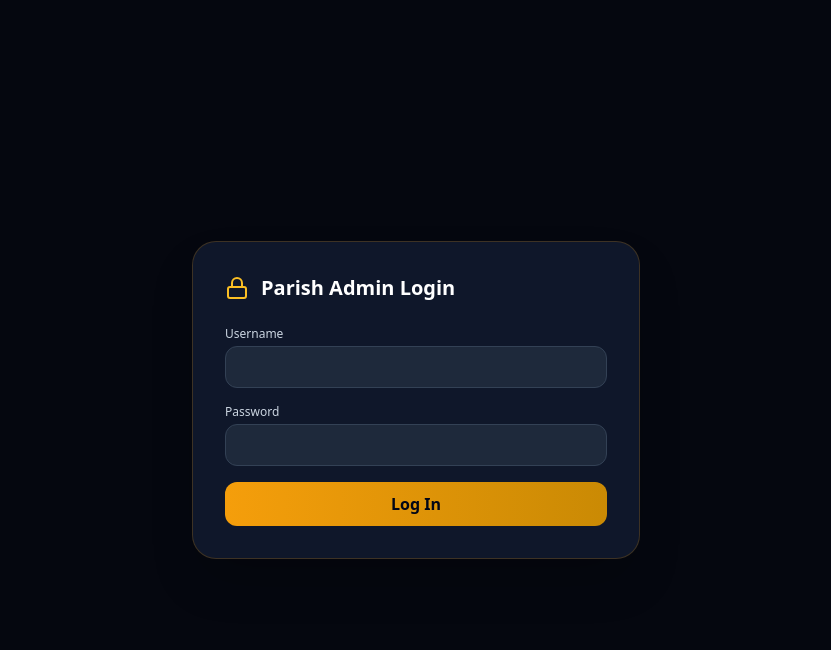
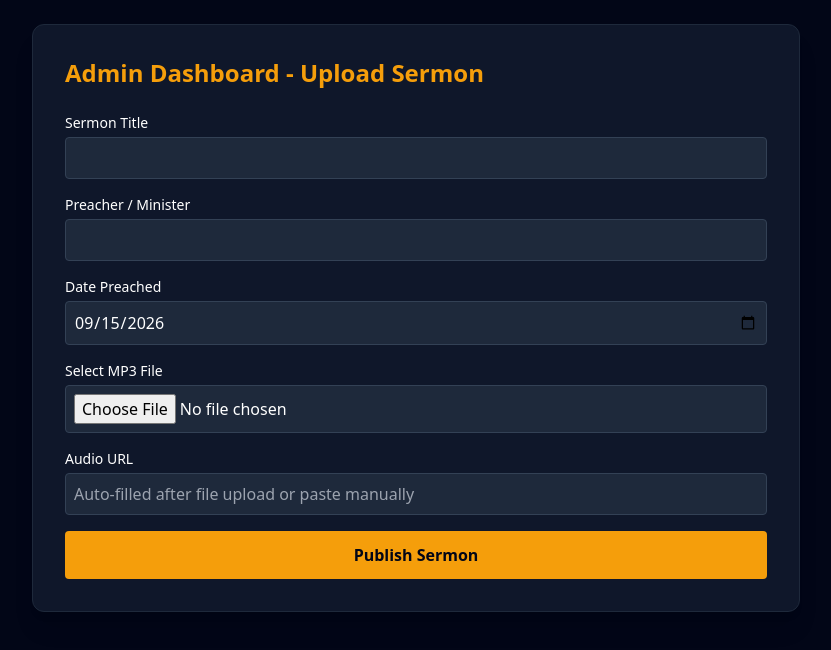
Before and after one commit to Vindicated1/rccg-divine-favour, a Next.js app: page /admin in a window 1280 px wide. Shown: the top 650 px of the page, without its empty margins (224-1055 px from the left). Built offline with nearby package versions, Linux system fonts and the light colour scheme.

Commit message:
Edited URLink

```diff
--- a/src/app/admin/page.js
+++ b/src/app/admin/page.js
@@ -1,110 +1,67 @@
 'use client';
 
 import { useState, useEffect } from 'react';
-import { Lock, Plus, Upload, LogOut, Heart, CheckCircle, Music, FileAudio } from 'lucide-react';
 import { createClient } from '@supabase/supabase-js';
 
-// Initialize client-side Supabase client for audio uploads
-const supabaseUrl = process.env.NEXT_PUBLIC_SUPABASE_URL || '';
-const supabaseAnonKey = process.env.NEXT_PUBLIC_SUPABASE_ANON_KEY || '';
-const supabase = createClient(supabaseUrl, supabaseAnonKey);
+// Safe helper function to avoid build-time crashes if env vars are missing
+const getSupabaseClient = () => {
+  const url = process.env.NEXT_PUBLIC_SUPABASE_URL;
+  const key = process.env.NEXT_PUBLIC_SUPABASE_ANON_KEY;
+  if (!url || !url.startsWith('http')) return null;
+  return createClient(url, key);
+};
 
 export default function AdminPage() {
-  const [isAuthenticated, setIsAuthenticated] = useState(false);
-  const [activeTab, setActiveTab] = useState('sermons');
-  const [credentials, setCredentials] = useState({ username: '', password: '' });
-  const [loginError, setLoginError] = useState('');
+  const [sermonForm, setSermonForm] = useState({
+    title: '',
+    speaker: '',
+    date_preached: new Date().toISOString().split('T')[0],
+    audio_url: '',
+  });
+  const [uploadStatus, setUploadStatus] = useState('');
+  const [uploading, setUploading] = useState(false);
 
-  // Sermon state
-  const [sermonForm, setSermonForm] = useState({
-    title: '', speaker: '', date_preached: new Date().toISOString().split('T')[0], audio_url: ''
-  });
-  const [audioFile, setAudioFile] = useState(null);
-  const [uploadingFile, setUploadingFile] = useState(false);
-  const [uploadStatus, setUploadStatus] = useState('');
+  // File Upload Handler using safe Supabase client
+  const handleFileUpload = async (e) => {
+    const file = e.target.files[0];
+    if (!file) return;
 
-  // Prayer state
-  const [prayers, setPrayers] = useState([]);
-  const [loadingPrayers, setLoadingPrayers] = useState(false);
+    const supabase = getSupabaseClient();
+    if (!supabase) {
+      setUploadStatus('Error: Supabase environment variables are missing.');
+      return;
+    }
 
-  const handleLogin = async (e) => {
-    e.preventDefault();
-    setLoginError('');
-    const res = await fetch('/api/auth/login', {
-      method: 'POST',
-      headers: { 'Content-Type': 'application/json' },
-      body: JSON.stringify(credentials),
-    });
-    if (res.ok) setIsAuthenticated(true);
-    else setLoginError('Invalid credentials.');
-  };
-
-  const fetchPrayers = async () => {
-    setLoadingPrayers(true);
-    try {
-      const res = await fetch('/api/prayers');
-      if (res.ok) {
-        const data = await res.json();
-        setPrayers(data);
-      }
-    } catch (err) {
-      console.error(err);
-    } finally {
-      setLoadingPrayers(false);
-    }
-  };
-
-  useEffect(() => {
-    if (isAuthenticated && activeTab === 'prayers') {
-      fetchPrayers();
-    }
-  }, [isAuthenticated, activeTab]);
-
-  const updatePrayerStatus = async (id, status) => {
-    await fetch('/api/prayers', {
-      method: 'PATCH',
-      headers: { 'Content-Type': 'application/json' },
-      body: JSON.stringify({ id, status }),
-    });
-    fetchPrayers();
-  };
-
-  // Upload MP3 directly to Supabase Storage
-  const handleFileUpload = async (file) => {
-    if (!file) return;
-    setUploadingFile(true);
-    setUploadStatus('Uploading MP3 to storage...');
+    setUploading(true);
+    setUploadStatus('Uploading audio file to storage...');
 
     try {
-      const fileExt = file.name.split('.').pop();
-      const fileName = `${Date.now()}_${Math.random().toString(36).substring(2, 7)}.${fileExt}`;
-      const filePath = `sermons/${fileName}`;
-
+      const fileName = `${Date.now()}_${file.name.replace(/\s+/g, '_')}`;
       const { data, error } = await supabase.storage
         .from('sermons-audio')
-        .upload(filePath, file);
+        .upload(fileName, file);
 
       if (error) throw error;
 
-      // Get public URL
       const { data: publicUrlData } = supabase.storage
         .from('sermons-audio')
-        .getPublicUrl(filePath);
+        .getPublicUrl(fileName);
 
-      setSermonForm((prev) => ({ ...prev, audio_url: publicUrlData.publicUrl }));
+      const publicUrl = publicUrlData.publicUrl;
+      setSermonForm((prev) => ({ ...prev, audio_url: publicUrl }));
       setUploadStatus('Audio file uploaded successfully!');
     } catch (err) {
-      console.error('File upload failed:', err);
-      setUploadStatus('Failed to upload MP3 file. You can also paste an MP3 URL manually.');
+      console.error(err);
+      setUploadStatus(`Upload failed: ${err.message}`);
     } finally {
-      setUploadingFile(false);
+      setUploading(false);
     }
   };
 
   const handleAddSermon = async (e) => {
     e.preventDefault();
     if (!sermonForm.audio_url) {
-      setUploadStatus('Please upload an MP3 file or provide an Audio URL first.');
+      setUploadStatus('Please upload an MP3 file or enter an Audio URL first.');
       return;
     }
 
@@ -116,175 +73,100 @@ export default function AdminPage() {
         body: JSON.stringify(sermonForm),
       });
 
-      let result = {};
-      try {
-        result = await res.json();
-      } catch (err) {
-        result = {};
-      }
+      const result = await res.json();
 
       if (res.ok) {
         setUploadStatus('Sermon published successfully!');
-        setSermonForm({ title: '', speaker: '', date_preached: new Date().toISOString().split('T')[0], audio_url: '' });
+        setSermonForm({
+          title: '',
+          speaker: '',
+          date_preached: new Date().toISOString().split('T')[0],
+          audio_url: '',
+        });
       } else {
-        setUploadStatus(`Error: ${result.error || res.statusText || 'Failed to save sermon'}`);
+        setUploadStatus(`Error: ${result.error || 'Failed to publish sermon'}`);
       }
     } catch (err) {
-      setUploadStatus(`Connection error: ${err.message || 'Failed to reach server'}`);
+      setUploadStatus('Connection error while saving sermon.');
     }
   };
 
-  if (!isAuthenticated) {
-    return (
-      <div className="min-h-screen bg-[#05070F] flex items-center justify-center p-4">
-        <div className="max-w-md w-full bg-slate-900 border border-amber-500/20 rounded-3xl p-8 shadow-2xl">
-          <div className="flex items-center space-x-3 mb-6">
-            <Lock className="w-6 h-6 text-amber-400" />
-            <h2 className="text-xl font-bold text-white">Parish Admin Login</h2>
-          </div>
-          {loginError && <p className="text-rose-400 text-xs mb-4">{loginError}</p>}
-          <form onSubmit={handleLogin} className="space-y-4">
-            <div>
-              <label className="block text-xs font-medium text-slate-300 mb-1">Username</label>
-              <input type="text" required className="w-full bg-slate-800 border border-slate-700 rounded-xl px-4 py-2 text-white focus:outline-none focus:border-amber-500" value={credentials.username} onChange={(e) => setCredentials({ ...credentials, username: e.target.value })} />
-            </div>
-            <div>
-              <label className="block text-xs font-medium text-slate-300 mb-1">Password</label>
-              <input type="password" required className="w-full bg-slate-800 border border-slate-700 rounded-xl px-4 py-2 text-white focus:outline-none focus:border-amber-500" value={credentials.password} onChange={(e) => setCredentials({ ...credentials, password: e.target.value })} />
-            </div>
-            <button type="submit" className="w-full py-2.5 bg-gradient-to-r from-amber-500 to-yellow-600 hover:from-amber-400 hover:to-yellow-500 text-slate-950 font-bold rounded-xl">Log In</button>
-          </form>
-        </div>
-      </div>
-    );
-  }
+  return (
+    <div className="min-h-screen bg-slate-950 text-white p-6">
+      <div className="max-w-3xl mx-auto bg-slate-900 border border-slate-800 rounded-xl p-8 shadow-xl">
+        <h1 className="text-2xl font-bold mb-6 text-amber-500">Admin Dashboard - Upload Sermon</h1>
 
-  return (
-    <div className="min-h-screen bg-[#05070F] text-slate-100 p-6 md:p-12">
-      <div className="max-w-5xl mx-auto space-y-8">
-        <div className="flex items-center justify-between border-b border-amber-500/20 pb-4">
-          <div>
-            <h2 className="text-2xl font-bold text-white">Admin Dashboard</h2>
-            <p className="text-xs text-amber-400">RCCG Divine Favour Parish, Ajibode Ibadan</p>
-          </div>
-          <button onClick={() => setIsAuthenticated(false)} className="flex items-center gap-2 text-xs text-slate-400 hover:text-white bg-slate-900 border border-slate-800 px-3 py-1.5 rounded-xl">
-            <LogOut className="w-4 h-4" /> Logout
-          </button>
-        </div>
-
-        {/* Tab Switcher */}
-        <div className="flex space-x-4 border-b border-slate-800">
-          <button
-            onClick={() => setActiveTab('sermons')}
-            className={`pb-3 px-2 text-sm font-medium border-b-2 transition ${activeTab === 'sermons' ? 'border-amber-400 text-amber-400' : 'border-transparent text-slate-400 hover:text-slate-200'}`}
-          >
-            Manage Sermons
-          </button>
-          <button
-            onClick={() => setActiveTab('prayers')}
-            className={`pb-3 px-2 text-sm font-medium border-b-2 transition ${activeTab === 'prayers' ? 'border-amber-400 text-amber-400' : 'border-transparent text-slate-400 hover:text-slate-200'}`}
-          >
-            Prayer Requests
-          </button>
-        </div>
-
-        {/* TAB 1: SERMONS */}
-        {activeTab === 'sermons' && (
-          <div className="bg-slate-900/80 border border-amber-500/20 rounded-3xl p-6 shadow-xl">
-            <h3 className="text-lg font-bold text-white mb-4 flex items-center gap-2">
-              <Plus className="w-5 h-5 text-amber-400" /> Upload New Audio Sermon
-            </h3>
-
-            {uploadStatus && <p className="text-sm text-amber-400 mb-4 bg-amber-500/10 border border-amber-500/20 p-3 rounded-xl">{uploadStatus}</p>}
-
-            <form onSubmit={handleAddSermon} className="space-y-4">
-              <div className="grid grid-cols-1 md:grid-cols-2 gap-4">
-                <div>
-                  <label className="block text-xs text-slate-400 mb-1">Sermon Title</label>
-                  <input type="text" required placeholder="e.g. Walking in Divine Favour" className="w-full bg-slate-800 border border-slate-700 rounded-xl px-4 py-2 text-white focus:border-amber-500 focus:outline-none" value={sermonForm.title} onChange={(e) => setSermonForm({ ...sermonForm, title: e.target.value })} />
-                </div>
-                <div>
-                  <label className="block text-xs text-slate-400 mb-1">Preacher / Minister</label>
-                  <input type="text" required placeholder="e.g. Pastor In-Charge" className="w-full bg-slate-800 border border-slate-700 rounded-xl px-4 py-2 text-white focus:border-amber-500 focus:outline-none" value={sermonForm.speaker} onChange={(e) => setSermonForm({ ...sermonForm, speaker: e.target.value })} />
-                </div>
-              </div>
-
-              <div className="grid grid-cols-1 md:grid-cols-2 gap-4">
-                <div>
-                  <label className="block text-xs text-slate-400 mb-1">Date Preached</label>
-                  <input type="date" required className="w-full bg-slate-800 border border-slate-700 rounded-xl px-4 py-2 text-white focus:border-amber-500 focus:outline-none" value={sermonForm.date_preached} onChange={(e) => setSermonForm({ ...sermonForm, date_preached: e.target.value })} />
-                </div>
-
-                <div>
-                  <label className="block text-xs text-slate-400 mb-1">Select MP3 File from Device</label>
-                  <input
-                    type="file"
-                    accept="audio/*"
-                    onChange={(e) => {
-                      const file = e.target.files[0];
-                      if (file) handleFileUpload(file);
-                    }}
-                    className="w-full bg-slate-800 border border-slate-700 rounded-xl px-3 py-1.5 text-xs text-slate-300 file:mr-3 file:py-1 file:px-3 file:rounded-lg file:border-0 file:text-xs file:font-semibold file:bg-amber-500 file:text-slate-950 hover:file:bg-amber-400"
-                  />
-                </div>
-              </div>
-
-              <div>
-                <label className="block text-xs text-slate-400 mb-1">Audio URL (Auto-filled after upload or paste manually)</label>
-                <input type="url" required placeholder="https://..." className="w-full bg-slate-800 border border-slate-700 rounded-xl px-4 py-2 text-white focus:border-amber-500 focus:outline-none" value={sermonForm.audio_url} onChange={(e) => setSermonForm({ ...sermonForm, audio_url: e.target.value })} />
-              </div>
-
-              <button
-                type="submit"
-                disabled={uploadingFile}
-                className="px-6 py-3 bg-gradient-to-r from-amber-500 to-yellow-600 hover:from-amber-400 hover:to-yellow-500 text-slate-950 font-bold rounded-xl flex items-center gap-2 transition disabled:opacity-50"
-              >
-                <Upload className="w-4 h-4" /> Publish Sermon
-              </button>
-            </form>
+        {uploadStatus && (
+          <div className="mb-6 p-4 rounded bg-slate-800 border border-slate-700 text-amber-400">
+            {uploadStatus}
           </div>
         )}
 
-        {/* TAB 2: PRAYERS */}
-        {activeTab === 'prayers' && (
-          <div className="space-y-4">
-            <h3 className="text-lg font-bold text-white flex items-center gap-2">
-              <Heart className="w-5 h-5 text-rose-500" /> Member Prayer Requests
-            </h3>
-            {loadingPrayers ? (
-              <p className="text-slate-400 text-sm">Loading prayer requests...</p>
-            ) : prayers.length === 0 ? (
-              <p className="text-slate-400 text-sm bg-slate-900 border border-slate-800 p-6 rounded-2xl">No prayer requests received yet.</p>
-            ) : (
-              <div className="space-y-3">
-                {prayers.map((req) => (
-                  <div key={req.id} className="bg-slate-900/80 border border-amber-500/10 rounded-2xl p-5 flex flex-col md:flex-row justify-between items-start md:items-center gap-4">
-                    <div>
-                      <div className="flex items-center gap-2 mb-1">
-                        <span className="font-semibold text-white">{req.full_name}</span>
-                        <span className="text-xs text-slate-400">({req.contact})</span>
-                        <span className={`text-[10px] px-2 py-0.5 rounded-full uppercase tracking-wider font-semibold ${req.status === 'prayed' ? 'bg-emerald-500/20 text-emerald-400' : 'bg-amber-500/20 text-amber-400'}`}>
-                          {req.status}
-                        </span>
-                      </div>
-                      <p className="text-slate-300 text-sm">{req.request_body}</p>
-                      <span className="text-[11px] text-slate-500 block mt-2">{new Date(req.created_at).toLocaleString()}</span>
-                    </div>
+        <form onSubmit={handleAddSermon} className="space-y-4">
+          <div>
+            <label className="block text-sm font-medium mb-1">Sermon Title</label>
+            <input
+              type="text"
+              required
+              className="w-full bg-slate-800 border border-slate-700 rounded p-2 text-white"
+              value={sermonForm.title}
+              onChange={(e) => setSermonForm({ ...sermonForm, title: e.target.value })}
+            />
+          </div>
 
-                    {req.status !== 'prayed' && (
-                      <button
-                        onClick={() => updatePrayerStatus(req.id, 'prayed')}
-                        className="px-3 py-1.5 bg-emerald-600/20 hover:bg-emerald-600/30 text-emerald-400 border border-emerald-500/30 rounded-lg text-xs font-medium flex items-center gap-1 shrink-0"
-                      >
-                        <CheckCircle className="w-3.5 h-3.5" /> Mark as Prayed
-                      </button>
-                    )}
-                  </div>
-                ))}
-              </div>
-            )}
+          <div>
+            <label className="block text-sm font-medium mb-1">Preacher / Minister</label>
+            <input
+              type="text"
+              required
+              className="w-full bg-slate-800 border border-slate-700 rounded p-2 text-white"
+              value={sermonForm.speaker}
+              onChange={(e) => setSermonForm({ ...sermonForm, speaker: e.target.value })}
+            />
           </div>
-        )}
+
+          <div>
+            <label className="block text-sm font-medium mb-1">Date Preached</label>
+            <input
+              type="date"
+              required
+              className="w-full bg-slate-800 border border-slate-700 rounded p-2 text-white"
+              value={sermonForm.date_preached}
+              onChange={(e) => setSermonForm({ ...sermonForm, date_preached: e.target.value })}
+            />
+          </div>
+
+          <div>
+            <label className="block text-sm font-medium mb-1">Select MP3 File</label>
+            <input
+              type="file"
+              accept="audio/*"
+              disabled={uploading}
+              onChange={handleFileUpload}
+              className="w-full bg-slate-800 border border-slate-700 rounded p-2 text-white"
+            />
+          </div>
+
+          <div>
+            <label className="block text-sm font-medium mb-1">Audio URL</label>
+            <input
+              type="url"
+              required
+              placeholder="Auto-filled after file upload or paste manually"
+              className="w-full bg-slate-800 border border-slate-700 rounded p-2 text-slate-300"
+              value={sermonForm.audio_url}
+              onChange={(e) => setSermonForm({ ...sermonForm, audio_url: e.target.value })}
+            />
+          </div>
+
+          <button
+            type="submit"
+            disabled={uploading}
+            className="w-full bg-amber-500 hover:bg-amber-600 text-slate-950 font-bold py-3 rounded transition"
+          >
+            {uploading ? 'Uploading File...' : 'Publish Sermon'}
+          </button>
+        </form>
       </div>
     </div>
   );
```
Also changed, not shown: src/app/api/sermons/route.js (renamed from src/app/api/sermon/route.js), 1 other file (tests, documents, lock files or other folders).
